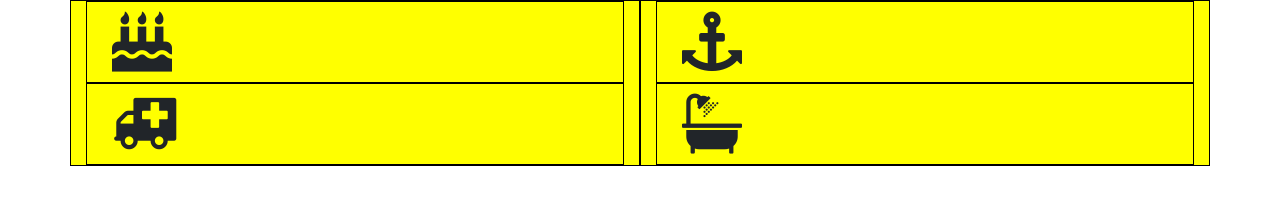
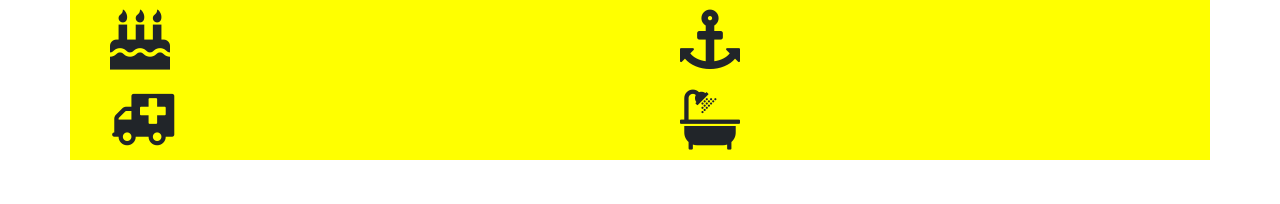
Before and after one commit to aaronfink01/bootstrap-grid-icon-practice, a plain HTML site: page index.html in a window 1280 px wide. Drawn offline with nearby package versions, Linux system fonts and the light colour scheme.

Commit message:
updated to bootstrap columns

```diff
--- a/index.html
+++ b/index.html
@@ -20,19 +20,19 @@
   <body>
     <div class="container">
       <div class="row">
-        <div class="col s6">
-          <div class="col s12">
+        <div class="col-sm-6">
+          <div class="col-sm-12">
             <i class="fa fa-birthday-cake"></i>
           </div>
-          <div class="col s12">
+          <div class="col-sm-12">
             <i class="fa fa-ambulance"></i>
           </div>
         </div>
-        <div class="col s6">
-          <div class="col s12">
+        <div class="col-sm-6">
+          <div class="col-sm-12">
             <i class="fa fa-anchor"></i>
           </div>
-          <div class="col s12">
+          <div class="col-sm-12">
             <i class="fa fa-bath"></i>
           </div>
         </div>
```
